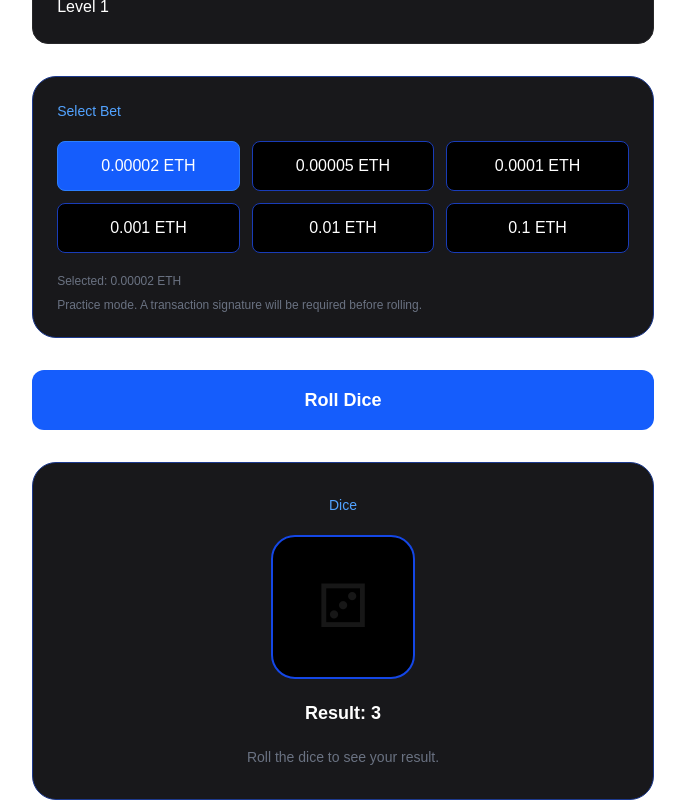
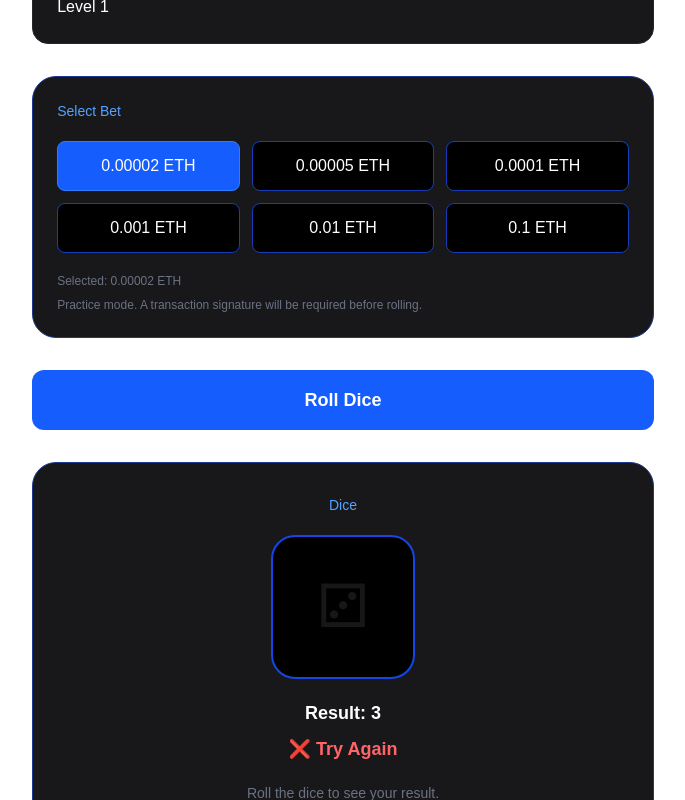
Before and after one commit to Piliyesi/base-pili, a Next.js app: page / in a window 1280 px wide. Both pictures are taken after a click on the button "Roll Dice". Shown: the part 1719-2519 px from the top of the page, without its empty margins (297-982 px from the left). Built offline with nearby package versions, Linux system fonts and the light colour scheme.

Commit message:
feat: add win/lose game result

```diff
--- a/src/components/dice/DiceBoard.tsx
+++ b/src/components/dice/DiceBoard.tsx
@@ -10,6 +10,7 @@ export default function DiceBoard() {
   const [face, setFace] = useState("🎲");
   const [isRolling, setIsRolling] = useState(false);
   const [rollValue, setRollValue] = useState<number | null>(null);
+  const [didWin, setDidWin] = useState<boolean | null>(null);
 
   function handleRoll() {
     setIsRolling(true);
@@ -29,6 +30,7 @@ export default function DiceBoard() {
 
       setFace(randomDice.face);
       setRollValue(randomDice.value);
+      setDidWin(randomDice.value === 6);
       setIsRolling(false);
     }, 1000);
   }
@@ -72,6 +74,7 @@ export default function DiceBoard() {
           face={face}
           isRolling={isRolling}
           rollValue={rollValue}
+          didWin={didWin}
         />
       </div>
 
--- a/src/components/dice/DiceDisplay.tsx
+++ b/src/components/dice/DiceDisplay.tsx
@@ -2,12 +2,14 @@ type DiceDisplayProps = {
   face: string;
   isRolling: boolean;
   rollValue: number | null;
+  didWin: boolean | null;
 };
 
 export default function DiceDisplay({
   face,
   isRolling,
   rollValue,
+  didWin
 }: DiceDisplayProps) {
   return (
     <div className="rounded-3xl border border-blue-900 bg-zinc-900 p-8 text-center">
@@ -27,6 +29,16 @@ export default function DiceDisplay({
          {rollValue === null ? "Result: -" : `Result: ${rollValue}`}
       </p>
 
+      {rollValue !== null && (
+        <p
+           className={`mt-2 text-lg font-bold ${
+              didWin ? "text-green-400" : "text-red-400"
+           }`}
+        >
+           {didWin ? "🎉 You Win!" : "❌ Try Again"}
+        </p>
+       )}
+
       <p className="mt-5 text-sm text-gray-500">
         {isRolling ? "Rolling..." : "Roll the dice to see your result."}
       </p>
```
